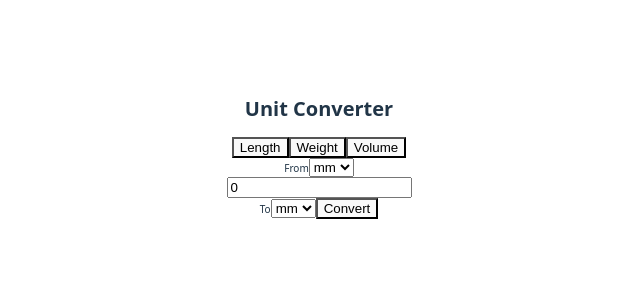
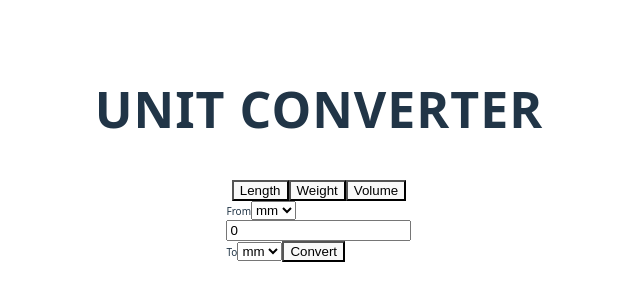
Before and after one commit to tamaskovacs0408/unit-converter, a React (Vite) app: page / in a window 1280 px wide. Shown: the part 258-558 px from the top of the page, without its empty margins (321-961 px from the left). Built offline with nearby package versions, Linux system fonts and the light colour scheme.

Commit message:
Add default app styles

```diff
--- a/src/App.scss
+++ b/src/App.scss
@@ -1,44 +1,20 @@
 #root {
-  max-width: 1280px;
+  max-width: 80dvw;
+  max-height: 80dvh;
+  display: flex;
+  flex-direction: column;
+  justify-content: center;
+  align-items: center;
   margin: 0 auto;
-  padding: 2rem;
-  text-align: center;
 }
 
-.logo {
-  height: 6em;
-  padding: 1.5em;
-  will-change: filter;
-  transition: filter 300ms;
+h1 {
+  text-align: center;
+  text-transform: uppercase;
+  font-size: 5rem;
+  letter-spacing: .1rem;
 
-  &:hover {
-    filter: drop-shadow(0 0 2em #646cffaa);
+  @media (max-width: 768px) {
+    font-size: 4rem;
   }
 }
-
-.logo.react:hover {
-  filter: drop-shadow(0 0 2em #61dafbaa);
-}
-
-@keyframes logo-spin {
-  from {
-    transform: rotate(0deg);
-  }
-  to {
-    transform: rotate(360deg);
-  }
-}
-
-@media (prefers-reduced-motion: no-preference) {
-  a:nth-of-type(2) .logo {
-    animation: logo-spin infinite 20s linear;
-  }
-}
-
-.card {
-  padding: 2em;
-}
-
-.read-the-docs {
-  color: #888;
-}
```
